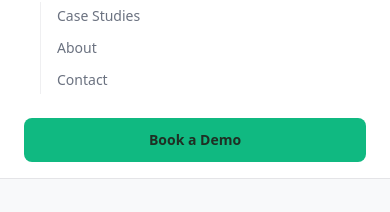
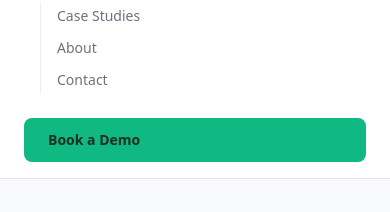
Before and after one commit to ty-hayes-82/swoop-member-intelligence-website, a Next.js app: page /pricing in a window 390 px wide. Both pictures are taken after a click on the button "Toggle menu". Shown: the part 599-811 px from the top of the page. Built offline with nearby package versions, Linux system fonts and the light colour scheme.

Commit message:
style: enforce mobile typography + touch targets

```diff
--- a/app/globals.css
+++ b/app/globals.css
@@ -3,6 +3,35 @@
 @tailwind utilities;
 
 @import url('https://fonts.googleapis.com/css2?family=Plus+Jakarta+Sans:wght@300;400;500;600;700&family=JetBrains+Mono:wght@500;700&display=swap');
+
+:root {
+  font-size: 16px;
+}
+
+body {
+  font-family: 'Plus Jakarta Sans', system-ui, sans-serif;
+  font-size: 1rem;
+  line-height: 1.6;
+  color: #1F2F24;
+  background-color: #F8F9FA;
+}
+
+button,
+input[type="button"],
+input[type="submit"],
+input[type="reset"],
+select,
+textarea {
+  min-height: 44px;
+}
+
+.touch-target,
+a[role="button"],
+a.button-link {
+  min-height: 44px;
+  display: inline-flex;
+  align-items: center;
+}
 
 html {
   scroll-behavior: smooth;
--- a/components/CTASection.jsx
+++ b/components/CTASection.jsx
@@ -13,7 +13,7 @@ export default function CTASection({
         <p className="text-lg text-white/70 mb-8 max-w-2xl mx-auto">{subtext}</p>
         <Link
           href={buttonHref}
-          className="inline-block px-8 py-3.5 bg-swoop-green text-swoop-dark font-semibold rounded-lg hover:bg-swoop-green-hover transition text-base"
+          className="inline-block px-8 py-3.5 bg-swoop-green text-swoop-dark font-semibold rounded-lg hover:bg-swoop-green-hover transition text-base touch-target"
         >
           {buttonText}
         </Link>
--- a/components/StickyNav.jsx
+++ b/components/StickyNav.jsx
@@ -97,7 +97,7 @@ export default function StickyNav() {
           ))}
           <Link
             href="/book-demo"
-            className="ml-2 px-6 py-3 bg-swoop-green text-swoop-dark text-sm font-semibold rounded-lg hover:bg-swoop-green-hover transition"
+            className="ml-2 px-6 py-3 bg-swoop-green text-swoop-dark text-sm font-semibold rounded-lg hover:bg-swoop-green-hover transition touch-target"
           >
             Book a Demo
           </Link>
@@ -151,7 +151,7 @@ export default function StickyNav() {
             <Link
               href="/book-demo"
               onClick={() => setOpen(false)}
-              className="block w-full text-center px-6 py-3 bg-swoop-green text-swoop-dark text-sm font-semibold rounded-lg"
+              className="block w-full text-center px-6 py-3 bg-swoop-green text-swoop-dark text-sm font-semibold rounded-lg touch-target"
             >
               Book a Demo
             </Link>
```
